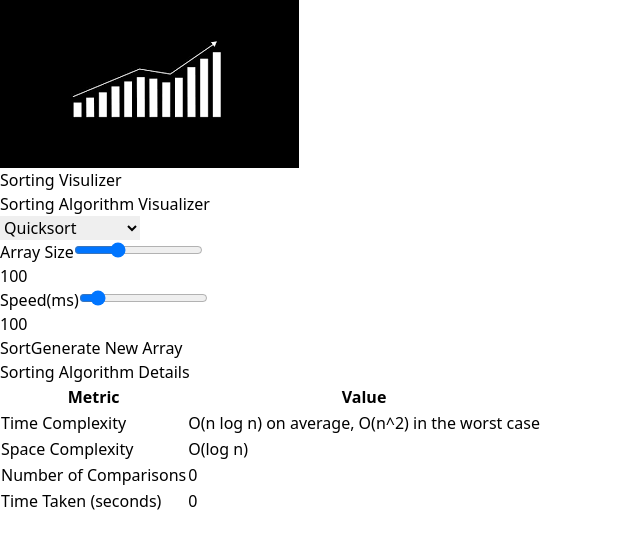
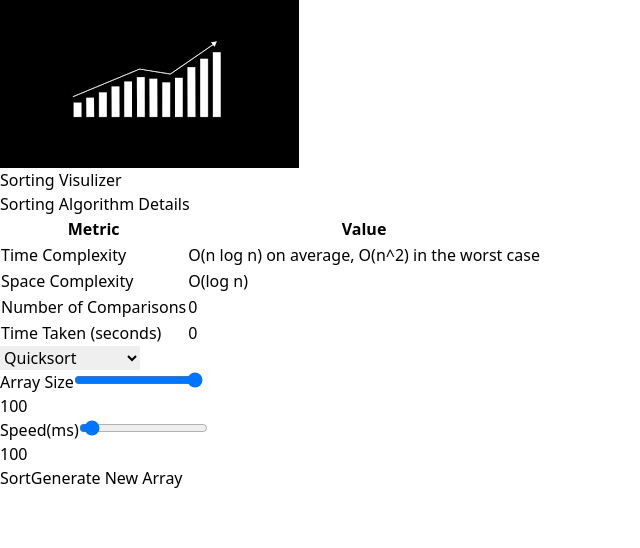
Before and after one commit to deep6001/SortingVisualizer, a React (Vite) app: page / in a window 1280 px wide. Shown: the top 548 px of the page, without its empty margins (0-640 px from the left). Built offline with nearby package versions, Linux system fonts and the light colour scheme.

Commit message:
Change Layout

```diff
--- a/src/Utils/Sorting Algorithm/HeapSort.jsx
+++ b/src/Utils/Sorting Algorithm/HeapSort.jsx
@@ -33,12 +33,12 @@ const heapify = async (array, n, i, setArray, setActiveIndices, setComparisons,d
   }
 };
 
-const heapSort = async (array, setArray, setActiveIndices, setComparisons) => {
+const heapSort = async (array, setArray, setActiveIndices, setComparisons,delay) => {
   const n = array.length;
 
   // Build a max heap
   for (let i = Math.floor(n / 2) - 1; i >= 0; i--) {
-      await heapify(array, n, i, setArray, setActiveIndices, setComparisons);
+      await heapify(array, n, i, setArray, setActiveIndices, setComparisons,delay);
   }
 
   // One by one extract elements from heap
@@ -47,7 +47,7 @@ const heapSort = async (array, setArray, setActiveIndices, setComparisons) => {
       [array[0], array[i]] = [array[i], array[0]];
       setArray([...array]); // Update the state for visualization
       setActiveIndices([0, i]); // Highlight the root and the end index
-      await new Promise(resolve => setTimeout(resolve, 20)); // Delay for visualization
+      await new Promise(resolve => setTimeout(resolve, delay)); // Delay for visualization
 
       // Call max heapify on the reduced heap
       await heapify(array, i, 0, setArray, setActiveIndices, setComparisons);
--- a/src/components/AllSorting2.jsx
+++ b/src/components/AllSorting2.jsx
@@ -33,7 +33,8 @@ const AllSorting2 = () => {
 
   useEffect(() => {
     const handleResize = () => {
-      const newSize = window.innerWidth < 640 ? 30 : 300;
+      const newSize = window.innerWidth < 640 ? 30 : 200;
+
       setArraySize(newSize);
       setArray(generateRandomArray(newSize, 10, 100));
     };
@@ -109,11 +110,15 @@ const AllSorting2 = () => {
   };
 
   return (
-    <div className="flex flex-col items-center sm:justify-center  h-screen bg-gray-100 p-2 sm:p-4 ">
-      <h1 className="text-2xl font-bold mb-4 text-center lg:text-4xl gradient-green bg-clip-text text-transparent p-2 gradint-green">
+    <div className="flex flex-col sm:flex-row items-start sm:justify-center  h-screen bg-gray-100 p-2 sm:p-4 ">
+      {/* <h1 className="text-2xl font-bold mb-4 text-center lg:text-4xl gradient-green bg-clip-text text-transparent p-2 gradint-green">
         Sorting Algorithm Visualizer
-      </h1>
-      <div className="mb-4 flex gap-4 flex-wrap justify-center">
+      </h1> */}
+
+      <ArrayVisualizer2 array={array} activeIndices={activeIndices} />
+      <div className='flex flex-col gap-4 justify-center'>
+        <Details selectedAlgorithm={selectedAlgorithm} comparisons={comparisons} time={timeTaken} />
+        <div className="mb-4 flex gap-4 flex-wrap justify-center w-full">
         <select
           value={selectedAlgorithm}
           onChange={(e) => setSelectedAlgorithm(e.target.value)}
@@ -137,7 +142,7 @@ const AllSorting2 = () => {
             type="range"
             id="arraySize"
             min={5}
-            max={300}
+            max={100}
             value={arraySize}
             onChange={handleArraySizeChange}
             className='p-2 border border-gray-400 rounded-lg bg-black'
@@ -151,7 +156,7 @@ const AllSorting2 = () => {
             type="range"
             id="delay"
             min={0}
-            max={1000}
+            max={2000}
             step={5}
             value={delay}
             onChange={handleDelayChange}
@@ -160,10 +165,10 @@ const AllSorting2 = () => {
           />
           <div className='text-white'>{delay}</div>
         </div>
+        </div>
+        <Controls onSort={handleSort} onGenerate={handleGenerate} isSorting={isSorting} />
+
       </div>
-      <ArrayVisualizer2 array={array} activeIndices={activeIndices} />
-      <Controls onSort={handleSort} onGenerate={handleGenerate} isSorting={isSorting} />
-      <Details selectedAlgorithm={selectedAlgorithm} comparisons={comparisons} time={timeTaken} />
     </div>
   );
 };
--- a/src/components/ArrayBar2.jsx
+++ b/src/components/ArrayBar2.jsx
@@ -4,11 +4,18 @@ import React from 'react';
 const ArrayBar2 = ({ value, maxValue, isActive }) => {
   const barHeight = (value / maxValue) * 100;
 
+  // Calculate font size based on bar width
+   // Adjust multiplier (8) to control the font size scaling
+
   return (
     <div
-      className={`w-1 bg-blue-500 border sm:w-[5px]   ${isActive ? 'bg-red-500' : 'bg-blue-500'}`}
-      style={{ height: `${barHeight}%` }}
-    ></div>
+      className={`w-1 bg-blue-500 border sm:w-[5%] text-white flex justify-center ${isActive ? 'bg-red-500' : 'bg-blue-500'}`}
+      style={{
+        height: `${barHeight}%`
+      }}
+    >
+      {/* {value} */}
+    </div>
   );
 };
 
--- a/src/components/ArrayVisulizer2.jsx
+++ b/src/components/ArrayVisulizer2.jsx
@@ -6,7 +6,8 @@ const ArrayVisualizer2 = ({ array, activeIndices }) => {
   const maxValue = Math.max(...array);
 
   return (
-    <div className="flex justify-center items-start min-h-64 sm:w-full flex-grow-0 overflow-hidden border">
+
+    <div className="flex justify-center w-full min-h-64 sm:w-full flex-grow-0 overflow-hidden  h-[80%] p-4">
       {array.map((value, idx) => (
         <ArrayBar2
           key={idx}
@@ -16,6 +17,7 @@ const ArrayVisualizer2 = ({ array, activeIndices }) => {
         />
       ))}
     </div>
+
   );
 };
 
--- a/src/components/Controls.jsx
+++ b/src/components/Controls.jsx
@@ -3,7 +3,7 @@ import React from 'react';
 
 const Controls = ({ onSort, onGenerate }) => {
   return (
-    <div className="flex space-x-4 mt-6">
+    <div className="flex space-x-4  justify-center ">
       <button
         onClick={onSort}
         className="px-4 py-2 gradint-green text-white rounded"
```
